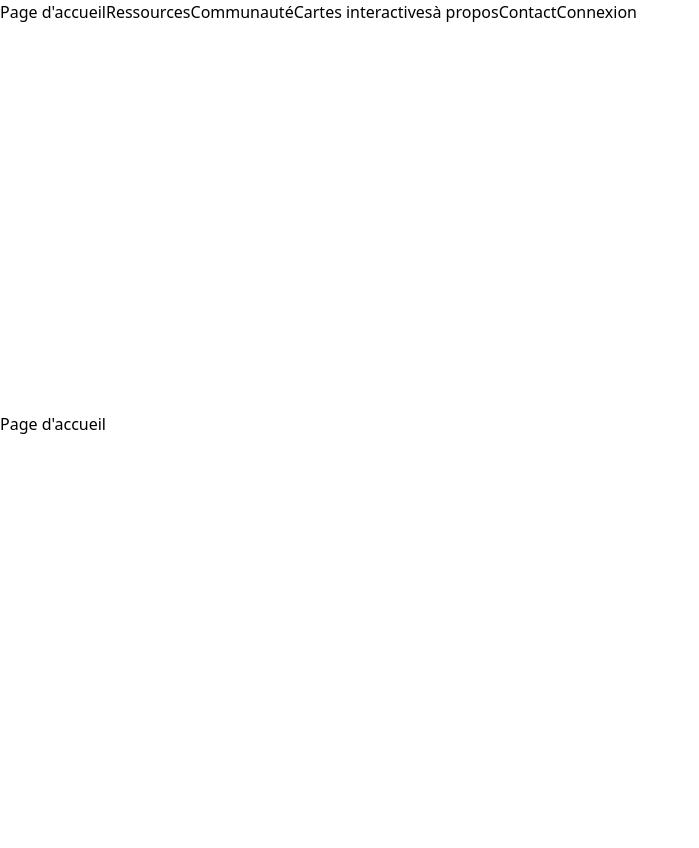
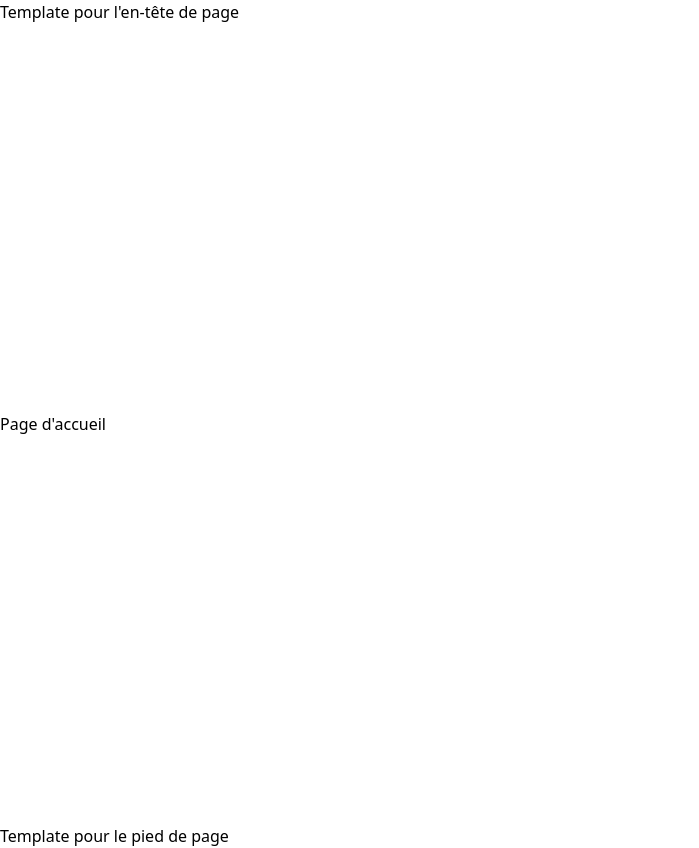
Before and after one commit to Nezzar-Marwa/Projet_S2_Khadidja_K_Marie-Claire_N_Marwa_N_Camilia_M, a Vue app in the folder Projet_S2_MN_KK_MCN_CM/: page / in a window 1280 px wide. Shown: the whole page, without its empty margins (0-699 px from the left). Before the commit the page ends 824 px from the top, so only its background shows below. Built offline with nearby package versions, Linux system fonts and the light colour scheme.

Commit message:
app vue router

```diff
--- a/Projet_S2_MN_KK_MCN_CM/src/App.vue
+++ b/Projet_S2_MN_KK_MCN_CM/src/App.vue
@@ -1,83 +1,15 @@
 <script setup lang="ts">
-import { RouterLink, RouterView } from 'vue-router'
+import {RouterView } from 'vue-router'
+import HeaderPage from './components/HeaderPage.vue'
+import FooterPage from './components/FooterPage.vue'
 </script>
 
 <template>
-  <header>
-    <nav>
-      <RouterLink to="/">Page d'accueil</RouterLink>
-      <RouterLink to="/ressources">Ressources</RouterLink>
-      <RouterLink to="/communaute">Communauté</RouterLink>
-      <RouterLink to="/cartes">Cartes interactives</RouterLink>
-			<RouterLink to="/a_propos">à propos</RouterLink>
-      <RouterLink to="/contact">Contact</RouterLink>
-      <RouterLink to="/connexion">Connexion</RouterLink>
-    </nav>
-  </header>
+ <HeaderPage />
 
+  <main>
   <RouterView />
+ </main>
+
+ <FooterPage />
 </template>
-
-<!-- <style scoped>
-header {
-  line-height: 1.5;
-  max-height: 100vh;
-}
-
-.logo {
-  display: block;
-  margin: 0 auto 2rem;
-}
-
-nav {
-  width: 100%;
-  font-size: 12px;
-  text-align: center;
-  margin-top: 2rem;
-}
-
-nav a.router-link-exact-active {
-  color: var(--color-text);
-}
-
-nav a.router-link-exact-active:hover {
-  background-color: transparent;
-}
-
-nav a {
-  display: inline-block;
-  padding: 0 1rem;
-  border-left: 1px solid var(--color-border);
-}
-
-nav a:first-of-type {
-  border: 0;
-}
-
-@media (min-width: 1024px) {
-  header {
-    display: flex;
-    place-items: center;
-    padding-right: calc(var(--section-gap) / 2);
-  }
-
-  .logo {
-    margin: 0 2rem 0 0;
-  }
-
-  header .wrapper {
-    display: flex;
-    place-items: flex-start;
-    flex-wrap: wrap;
-  }
-
-  nav {
-    text-align: left;
-    margin-left: -1rem;
-    font-size: 1rem;
-
-    padding: 1rem 0;
-    margin-top: 1rem;
-  }
-}
-</style> -->
```
